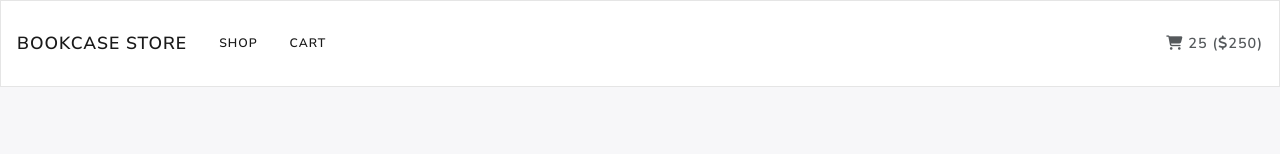
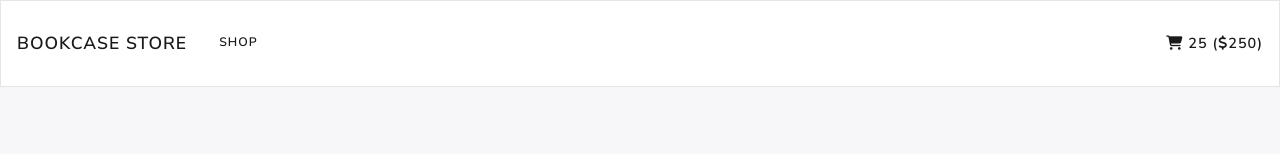
Before and after one commit to revuwem/bookcase-store, a React (Create React App) app: page / in a window 1280 px wide. Shown: the top 154 px of the page. Built offline with nearby package versions, Linux system fonts and the light colour scheme.

Commit message:
fixed layout and styles

```diff
--- a/src/components/header/header.css
+++ b/src/components/header/header.css
@@ -1,3 +1,8 @@
+.navbar-nav {
+    display: flex;
+    justify-content: space-between;
+}
+
 .cart-details {
     margin: auto 0;
     font-size: .9rem;
--- a/src/components/header/header.js
+++ b/src/components/header/header.js
@@ -15,11 +15,10 @@ const Header = ({ itemsNumber, sumTotal }) => {
                 </button>
 
                 <div className="collapse navbar-collapse" id="main-navbar">
-                    <ul className="navbar-nav mr-auto">
+                    <ul className="navbar-nav w-100">
                         <Link to="/shop/" className="nav-item">Shop</Link>
-                        <Link to="/cart" className="nav-item">Cart</Link>
+                        <Link to="/cart" className="nav-item cart-details"><span><i className="fas fa-shopping-cart"></i> {itemsNumber}</span> (<span><i className="fas fa-dollar-sign"></i>{sumTotal}</span>)</Link>
                     </ul>
-                    <p className="cart-details"><span><i class="fas fa-shopping-cart"></i> {itemsNumber}</span> (<span><i class="fas fa-dollar-sign"></i>{sumTotal}</span>)</p>
                 </div>
             </nav>
         </header>
```
